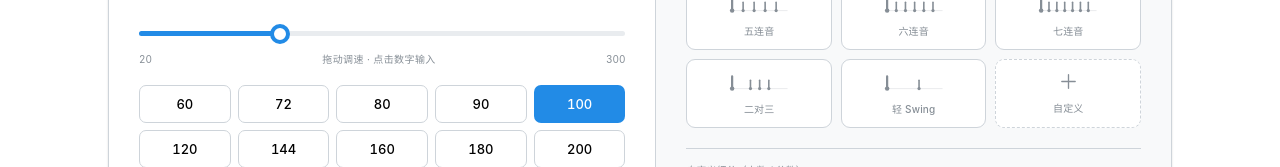
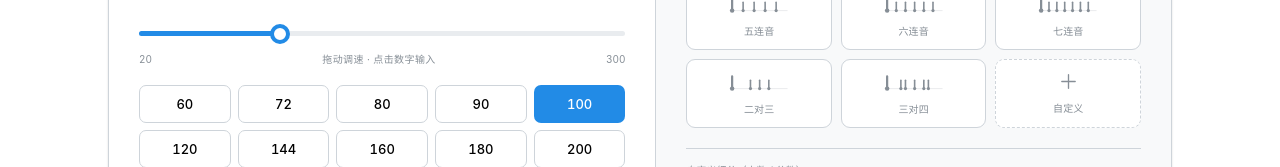
Before and after one commit to ChrisKimZHT/metronome, a React (Vite) app: page / in a window 1280 px wide. Shown: the part 451-618 px from the top of the page. Built offline with nearby package versions, Linux system fonts and the light colour scheme.

Commit message:
feat: replace light swing preset with 3:4 polyrhythm

```diff
--- a/src/rhythm.ts
+++ b/src/rhythm.ts
@@ -14,7 +14,7 @@ export const PRESETS = [
   { id: 'sextuplet', name: '六连音', detail: '均分 6 份', offsets: divisions(6) },
   { id: 'septuplet', name: '七连音', detail: '均分 7 份', offsets: divisions(7) },
   { id: 'polyrhythm', name: '二对三', detail: '交叠的律动', offsets: [1 / 3, 0.5, 2 / 3] },
-  { id: 'light-swing', name: '轻 Swing', detail: '58% 摇摆', offsets: [0.58] },
+  { id: 'polyrhythm-3-4', name: '三对四', detail: '三等分与四等分交叠', offsets: [1 / 4, 1 / 3, 1 / 2, 2 / 3, 3 / 4] },
 ] as const;
 
 export function parseOffsets(input: string): { offsets: number[]; error?: string } {
```
